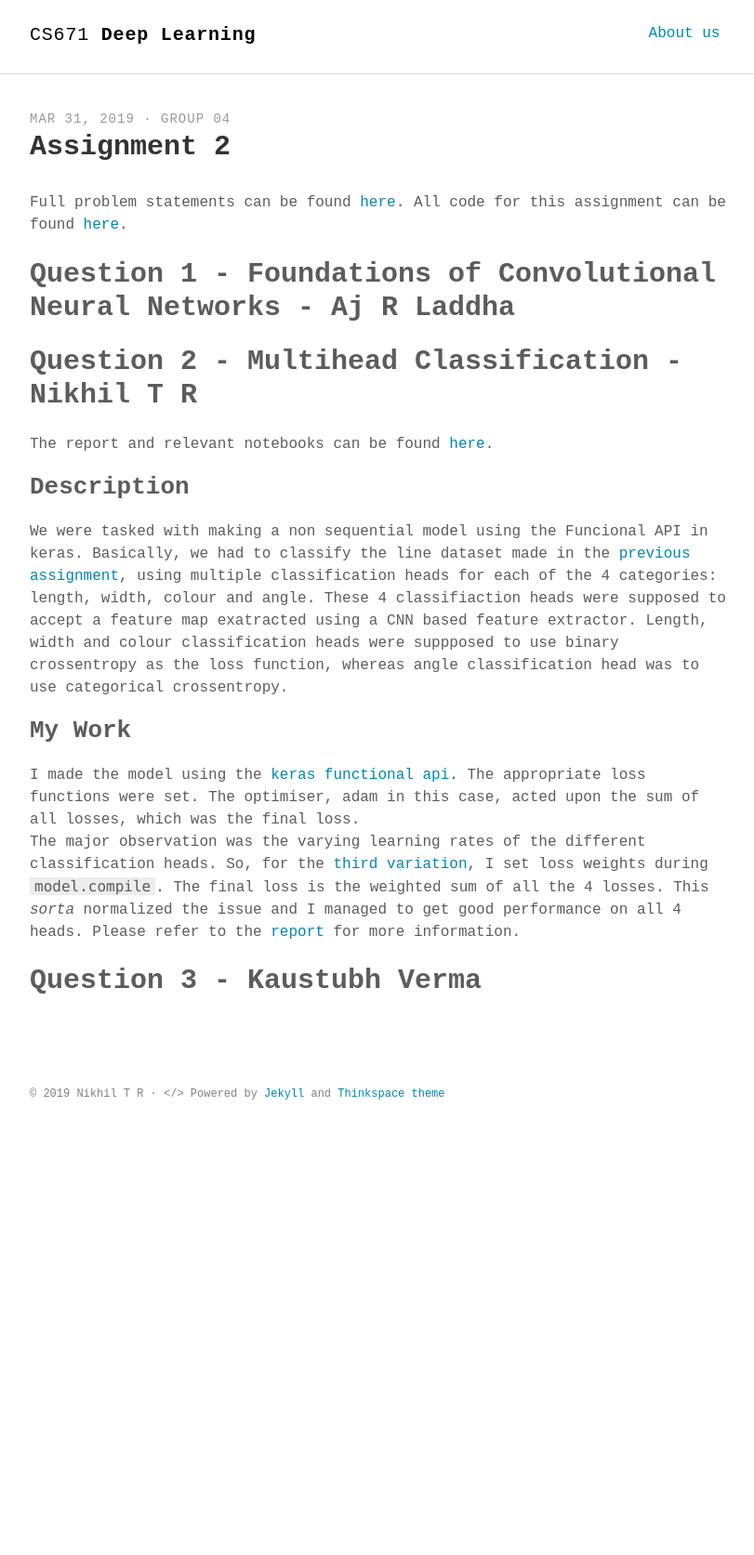
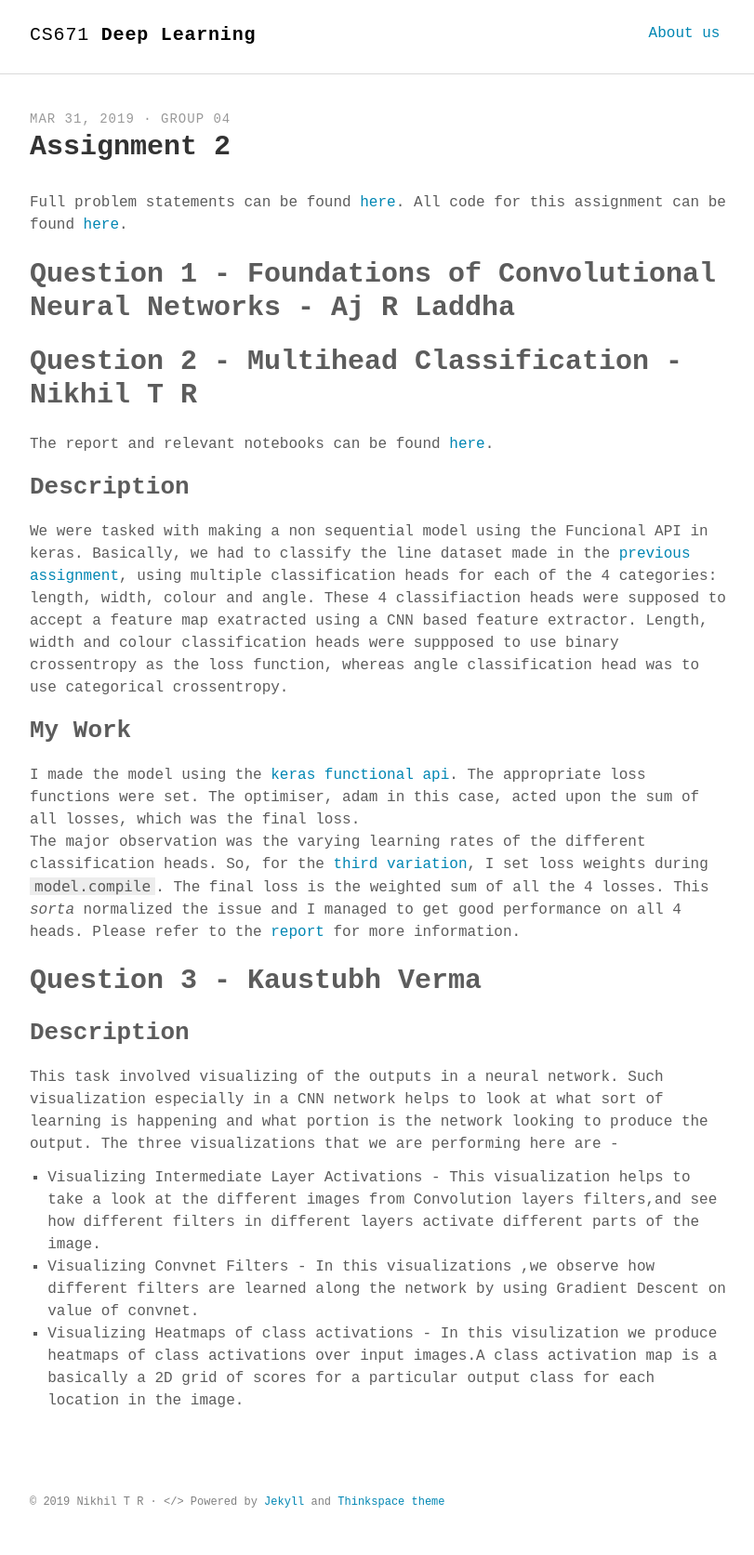
Before and after one commit to Kaustubh1Verma/CS671_Deep-Learning_2019, a Jekyll site: the page built from _posts/2019-03-31-Assignment-2.md, in a window 1280 px wide. Shown: the whole page at 93% size, without its empty margins (232-1043 px from the left). Built offline with Jekyll 4.4.1, drawn with Linux system fonts in a browser that asks for light colours; some web fonts are replaced; before the commit the page ends 1234 px from its top, so only the background shows below that.

Commit message:
Update 2019-03-31-Assignment-2.md

```diff
--- a/_posts/2019-03-31-Assignment-2.md
+++ b/_posts/2019-03-31-Assignment-2.md
@@ -19,3 +19,14 @@ I made the model using the [keras functional api](https://keras.io/getting-start
 The major observation was the varying learning rates of the different classification heads. So, for the [third variation](https://github.com/42niks/CS671-Deep-Learning-2019/blob/master/Assignments/Assignment_2/Q2/Q2-v3.ipynb), I set loss weights during `model.compile`. The final loss is the weighted sum of all the 4 losses. This _sorta_ normalized the issue and I managed to get good performance on all 4 heads. Please refer to the [report](https://github.com/42niks/CS671-Deep-Learning-2019/blob/master/Assignments/Assignment_2/Q2/CS671_DL_A2.pdf) for more information.
 
 # Question 3 - Kaustubh Verma
+
+## Description
+This task involved visualizing of the outputs in a neural network. Such visualization especially in a CNN network helps to look at what sort of learning is happening and what portion is the network looking to produce the output. The three visualizations that we are performing here are -
+1. Visualizing Intermediate Layer Activations - This visualization helps to take a look at the
+different images from Convolution layers filters,and see how different filters in different layers
+activate different parts of the image.
+2. Visualizing Convnet Filters - In this visualizations ,we observe how different filters are learned
+along the network by using Gradient Descent on value of convnet.
+3. Visualizing Heatmaps of class activations - In this visulization we produce heatmaps of class
+activations over input images.A class activation map is a basically a 2D grid of scores for a
+particular output class for each location in the image.
```
